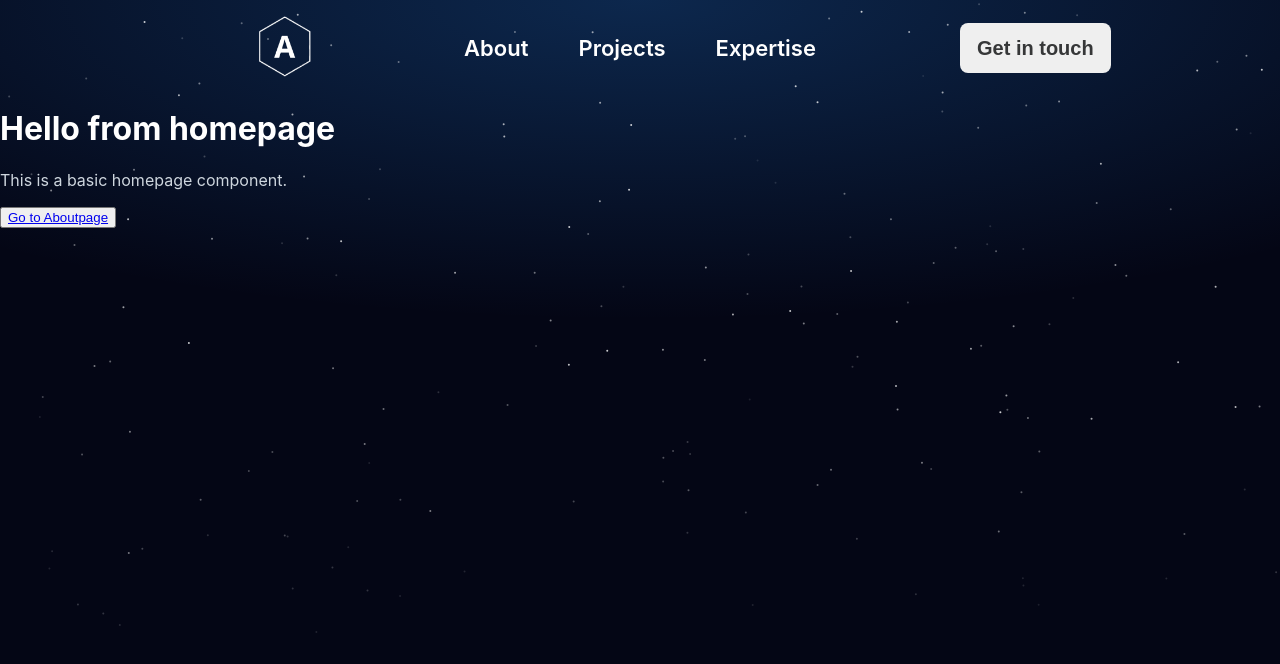
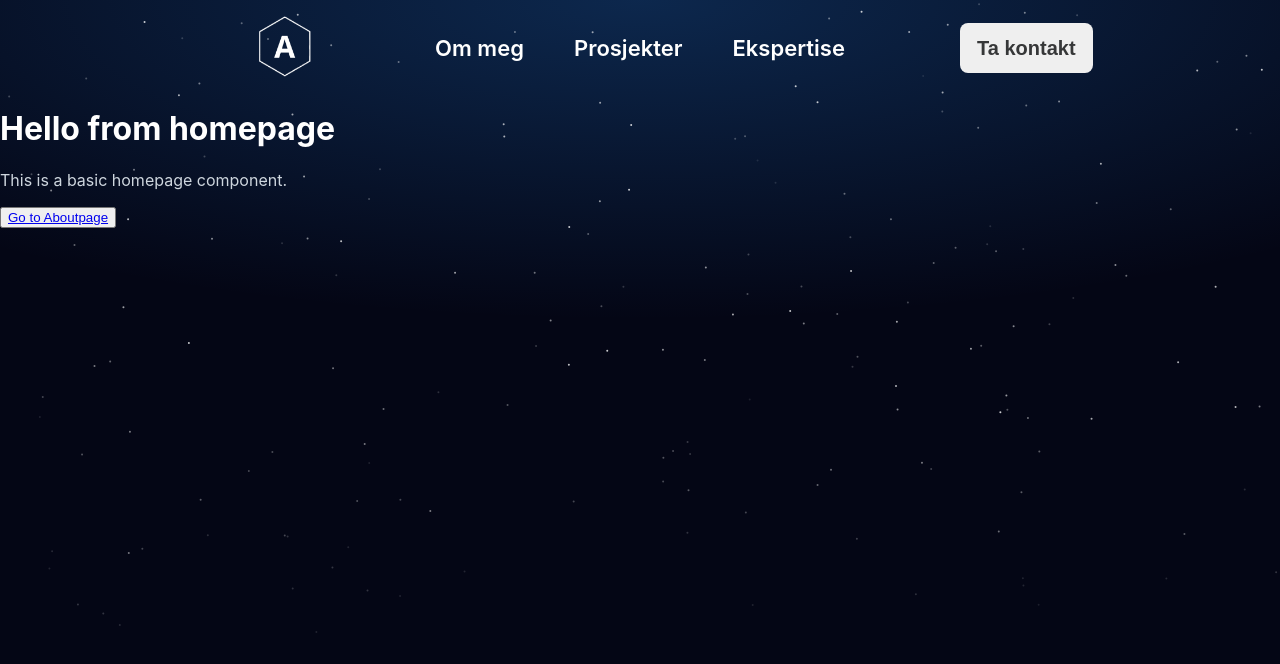
Before and after one commit to andreastande/personal-website, a React (Vite) app: page / in a window 1280 px wide. Shown: the top 664 px of the page. Built offline with nearby package versions, Linux system fonts and the light colour scheme.

Commit message:
switched to norwegian instead of english

```diff
--- a/src/components/Header.tsx
+++ b/src/components/Header.tsx
@@ -47,24 +47,24 @@ function Header() {
                 <div className={`sections ${menuOpen ? 'menu-open' : ''}`}>
                     <div className="child-section">
                         <Link to="/about">
-                            <h1>About</h1>
+                            <h1>Om meg</h1>
                         </Link>
                     </div>
                     <div className="child-section">
                         <Link to="/projects">
-                            <h1>Projects</h1>
+                            <h1>Prosjekter</h1>
                         </Link>
                     </div>
                     <div className="child-section">
                         <Link to="/expertise">
-                            <h1>Expertise</h1>
+                            <h1>Ekspertise</h1>
                         </Link>
                     </div>
                 </div>
                 <div className={`getintouchWrapper ${menuOpen ? 'menu-open' : ''}`}>
                     <div className="child-button">
                         <Link to="/contact">
-                            <button className={`getintouch ${menuOpen ? 'menu-open' : ''}`}>Get in touch</button>
+                            <button className={`getintouch ${menuOpen ? 'menu-open' : ''}`}>Ta kontakt</button>
                         </Link>
                     </div>
                 </div>
```
